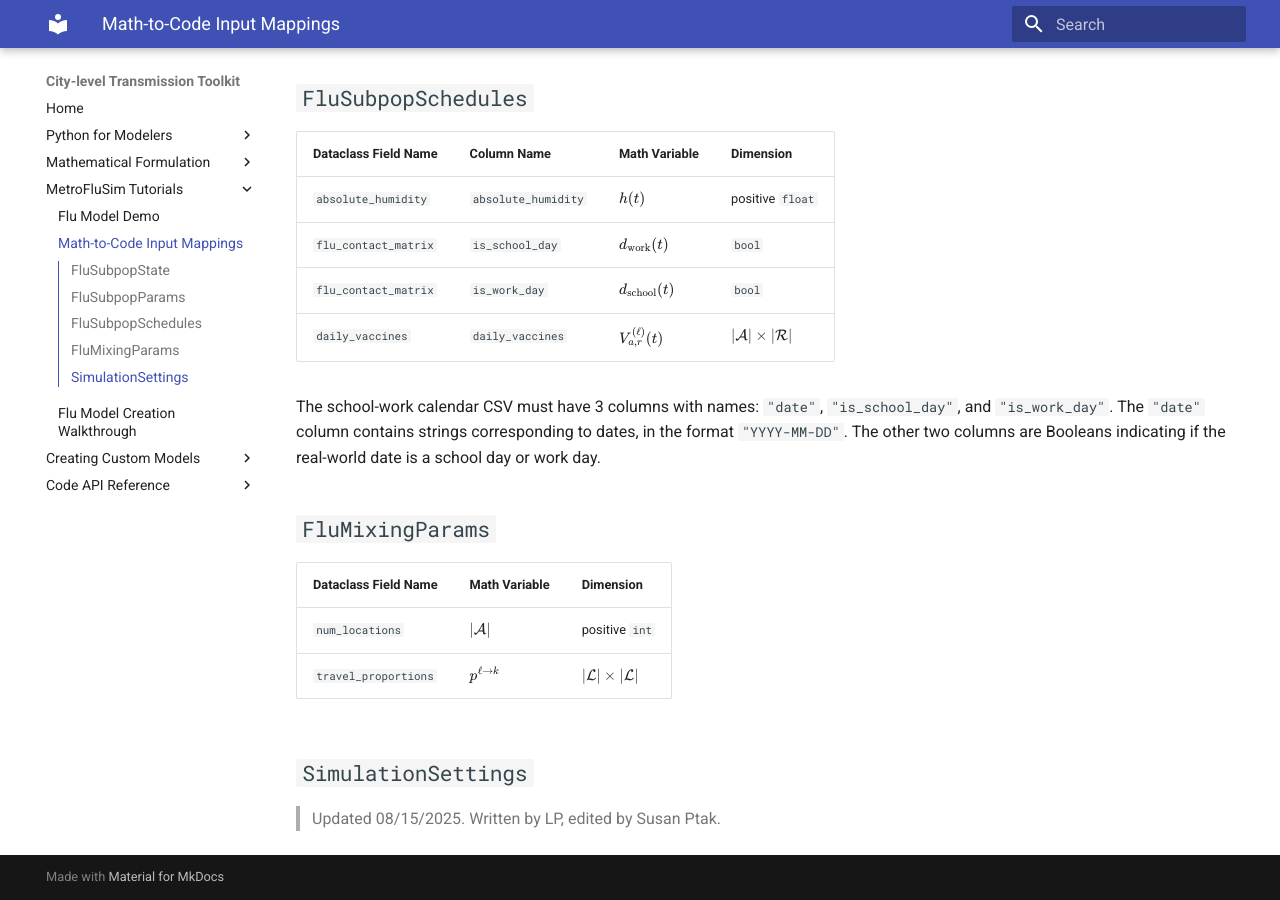
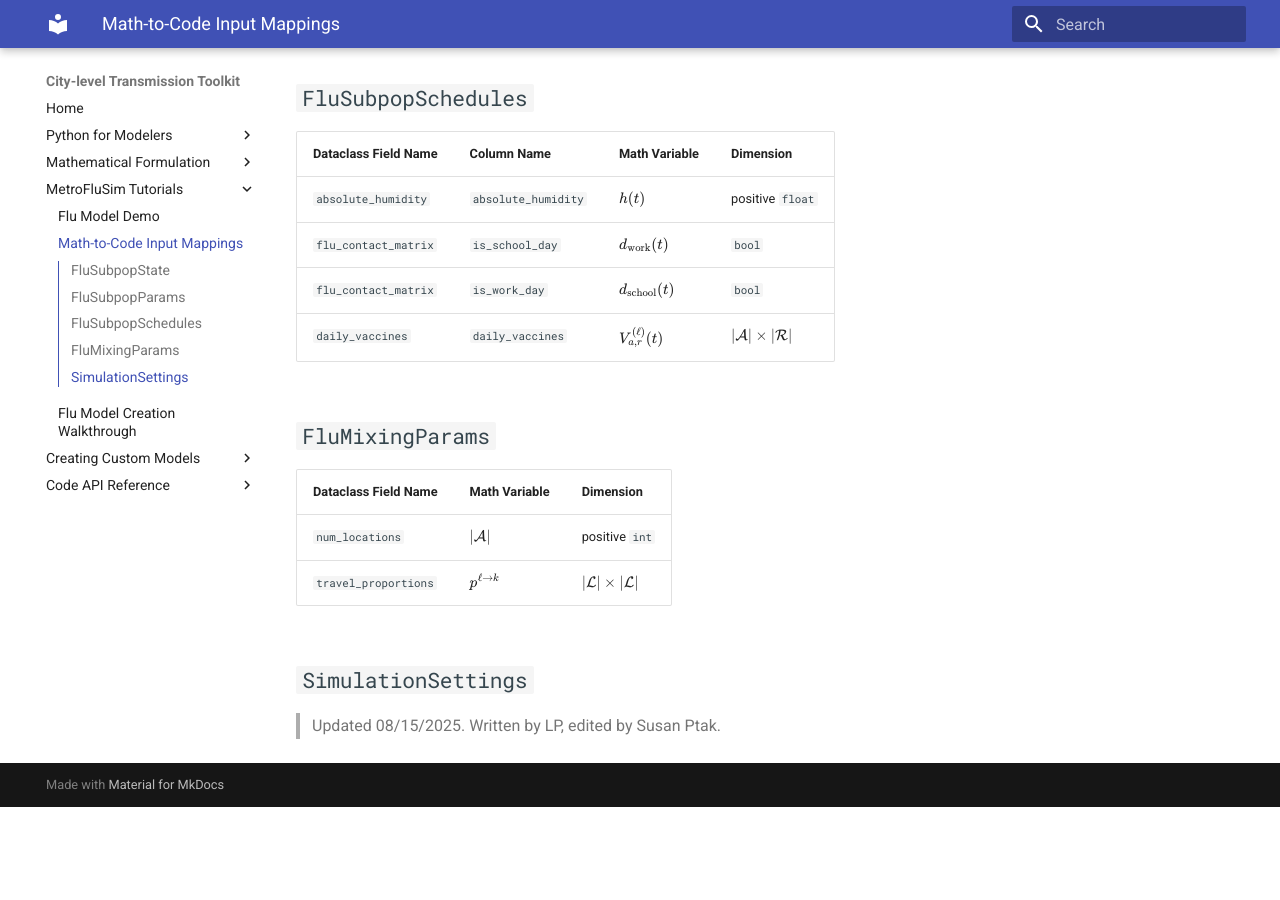
Before and after one commit to RemyFP/CLT_BaseModel_Docs, an MkDocs documentation site: the page built from docs/flu_input_requirements.md, in a window 1280 px wide and 900 px high, scrolled down 2869 px. Built offline with MkDocs 1.6.1 and Material for MkDocs 9.7.7, drawn with Linux system fonts in a browser that asks for light colours; nearby versions of some CDN libraries; after the commit the page ends 3676 px from its top, so only the background shows below that.

Commit message:
Susan edits.

```diff
--- a/docs/flu_input_requirements.md
+++ b/docs/flu_input_requirements.md
@@ -61,7 +61,7 @@ The following variables are for a specific subpopulation, although many of these
 | `inf_induced_hosp_risk_reduce`  | $k^H$           | `float` in $[0,1)$ |
 | `inf_induced_death_risk_reduce`  | $k^D$           | `float` in $[0,1)$ |
 | `vax_induced_inf_risk_reduce`  | $k^I_v$           | `float` in $[0,1)$ |
-| `vax_induced_hosp_risk_reduce`  | $k^D_v$           | `float` in $[0,1)$ |
+| `vax_induced_hosp_risk_reduce`  | $k^H_v$           | `float` in $[0,1)$ |
 | `vax_induced_death_risk_reduce`  | $k^D_v$           | `float` in $[0,1)$ |
 | `R_to_S_rate`                   | $\rateRtoS$                     | positive `float`                          |
 | `E_to_I_rate`                   | $\rateEtoI$                   | positive `float`                          |
@@ -93,9 +93,6 @@ See the next section on `FluSubpopSchedules` for how $d_{\text{work}}(t)$ and $d
 | `flu_contact_matrix` | `is_work_day` | $d_{\text{school}}(t)$ | `bool` |
 | `daily_vaccines` | `daily_vaccines` | $V^{(\ell)}_{a, r}(t)$ | $\lvert \mathcal A \rvert \times \lvert \mathcal R \rvert$ |
 
-The school-work calendar CSV must have 3 columns with names: `"date"`, `"is_school_day"`, and `"is_work_day"`. The `"date"` column contains strings corresponding to dates, in the format `"YYYY-MM-DD"`. The other two columns are Booleans indicating if the real-world date is a school day or work day.
-
-
 ## `FluMixingParams`
 
  Dataclass Field Name                            | Math Variable              | Dimension                                |
```
Also changed, not shown: docs/index.md (+2 -1 lines), docs/math_flu_components.md (+10 -10 lines).
